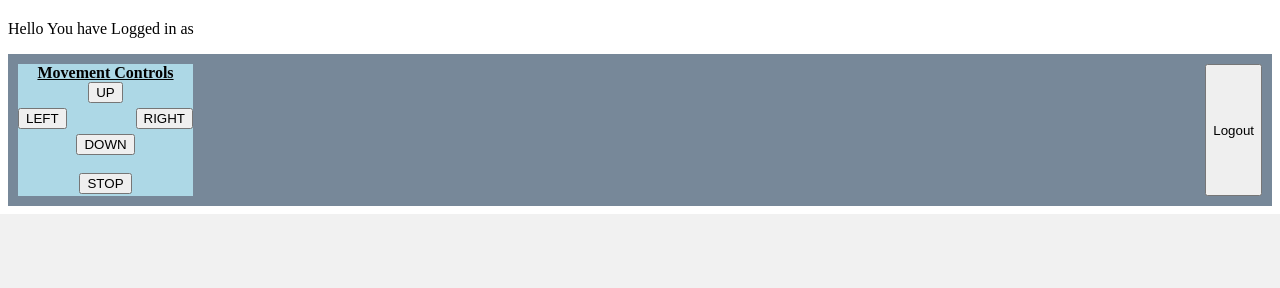
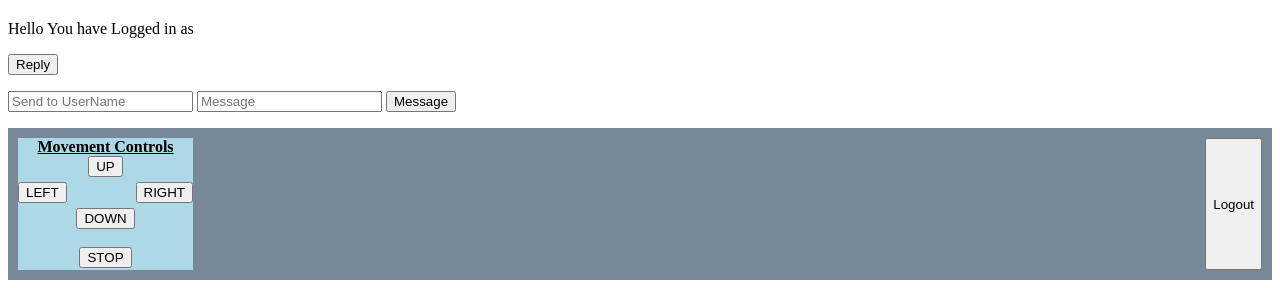
Before and after one commit to tjrosset/312_project, a Flask app: template templates/World.html in a window 1280 px wide. Shown: the part 610-898 px from the top of the page. Before the commit the page ends 824 px from the top, so only its background shows below. Run offline with Flask 2, Linux system fonts and the light colour scheme; the template is opened without the code that fills it, so the values that code supplies are empty; some libraries are stand-ins or nearby versions.

Commit message:
Non-persistent Messaging

```diff
--- a/app.py
+++ b/app.py
@@ -7,8 +7,8 @@ import os
 from werkzeug.utils import secure_filename
 
 
-#client = pymongo.MongoClient("mongodb://localhost:27017/")
-client = pymongo.MongoClient("mongo:27017")
+client = pymongo.MongoClient("mongodb://localhost:27017/")
+#client = pymongo.MongoClient("mongo:27017")
 db = client.get_database('total_records')
 records = db.register
 
@@ -208,6 +208,10 @@ def handle_my_custom_event(position):
 def handle_my_custom_event(data):
     emit('allPositions', data, broadcast=True)
 
+@socketio.on('Message')
+def handle_my_custom_event(json, methods=['GET', 'POST']):
+    socketio.emit('response', json)
+
 
 
 #end of code to run it
--- a/templates/World.html
+++ b/templates/World.html
@@ -8,6 +8,13 @@
 <meta name="viewport" content="width=device-width, initial-scale=1.0"/>
 <p>Hello You have Logged in as </p>
 <p id ="name">{{ name }}</p>
+<p id ="msg"> <button onclick="myFunction()">Reply</button> </p>
+
+<form action="" method="POST">
+    <input type="text" class="username" placeholder="Send to UserName"/>
+    <input type="text" class="message" placeholder="Message"/>
+    <input type="submit" value="Message"/>
+</form>
 
 <style>
 canvas {
@@ -25,6 +32,8 @@ canvas {
 var myGamePiece;
 var otherplayers = "";
 var myName = document.getElementById("name").innerHTML;
+var messages = []
+var myMessage = ""
 
 var myGameArea = {
     canvas : document.createElement("canvas"),
@@ -57,6 +66,12 @@ function component(width, height, color, x, y) {
         ctx = myGameArea.context;
         ctx.fillStyle = color;
         ctx.fillRect(this.x, this.y, this.width, this.height);
+
+        console.log(myMessage)
+        ctx.font = "20px Arial";
+        ctx.fillText(myName, x-10, y-20);
+        document.getElementById("msg").innerHTML = myMessage
+
         if(otherplayers != ""){
             document.getElementById("coordinate").innerHTML = "X: " + this.x + " Y: " + this.y;
         }
@@ -85,6 +100,21 @@ function updateGameArea() {
             updateOtherPlayer(player,otherplayers[player]["x_position"],otherplayers[player]["y_position"])
         }
     }
+    if(messages.length != 0){
+        messages.forEach(player => {
+            if(myName == player["name"]){
+                myMessage = "From " + player["sender"] + ": " + player["message"]
+                return
+            }
+            else{
+                myMessage = ""
+            }
+        })
+    }
+    else{
+        myMessage = ""
+    }
+
 }
 
 function moveup() {
@@ -124,6 +154,8 @@ function updateOtherPlayer(name,x,y){
     ctx.fillText(name, x-10, y-20);
 }
 
+
+
 function connect(){
     socket.on('connect', function() {
     });
@@ -131,6 +163,28 @@ function connect(){
         otherplayers = players;
     })
     socket.emit('SavedPosition')
+
+    var form = $( 'form' ).on( 'submit', function( e ) {
+        e.preventDefault()
+        let username = $( 'input.username' ).val()
+        let msg = $( 'input.message' ).val()
+        socket.emit( 'Message', {
+            name : username,
+            message : msg,
+            sender: myName
+        } )
+        $( 'input.message' ).val( '' ).focus()
+    } )
+
+    socket.on('response', function( msg ) {
+        messages.push(msg)
+    })
+
+    setInterval(function(){
+       if(messages.length != 0){
+           messages.shift()
+       }
+    }, 10000);
 }
 
 myGamePiece = new component(30, 30, "blue", 1000, 1000);
```
